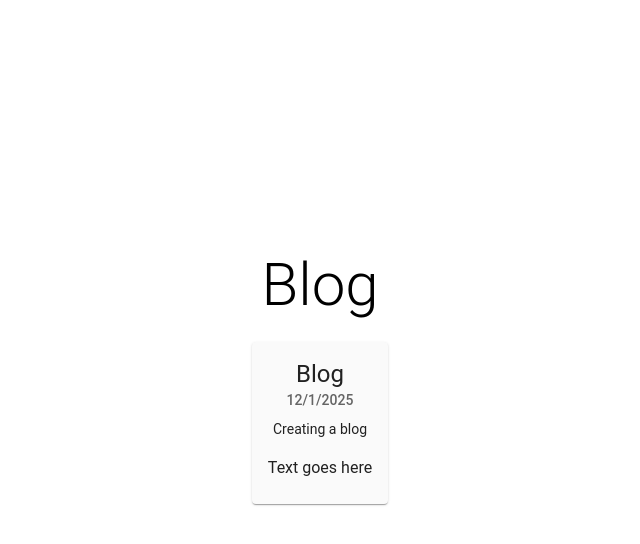
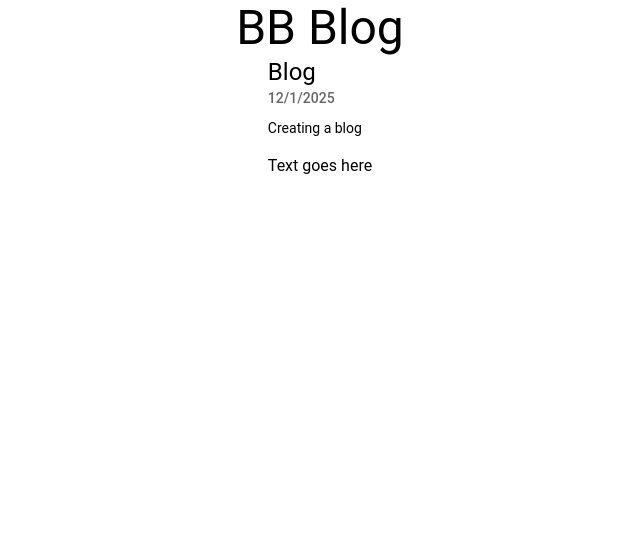
Before and after one commit to byronboskell/byronboskell.github.io, a React (Create React App) app in the folder bbportfolio/: page /blog in a window 1280 px wide. Shown: the top 544 px of the page, without its empty margins (320-960 px from the left). Built offline with nearby package versions, Linux system fonts and the light colour scheme.

Commit message:
blog-entry: adjusting styling.

```diff
--- a/bbportfolio/src/components/blog-entry.tsx
+++ b/bbportfolio/src/components/blog-entry.tsx
@@ -1,6 +1,6 @@
 import React from "react";
 import { BlogEntryData } from "../blog-content/blog-entries";
-import { Card, CardContent, Typography } from "@mui/material";
+import { Card, CardContent, Stack, Typography } from "@mui/material";
 
 interface BlogEntryProps {
     entry: BlogEntryData
@@ -11,14 +11,12 @@ const BlogEntry: React.FC<BlogEntryProps> = ({
 }) => {
 
     return (
-        <Card sx={{ mb: 2 }}>
-            <CardContent>
-                <Typography variant="h5" component="div">{entry.title}</Typography>
-                <Typography color="text.secondary" variant="subtitle2">{entry.date.toLocaleDateString()}</Typography>
-                <Typography variant="body2" sx={{ mt: 1, mb: 2 }}>{entry.summary}</Typography>
-                <Typography variant="body1">{entry.content}</Typography>
-            </CardContent>
-        </Card>
+        <Stack>
+            <Typography variant="h5" component="div">{entry.title}</Typography>
+            <Typography color="text.secondary" variant="subtitle2">{entry.date.toLocaleDateString()}</Typography>
+            <Typography variant="body2" sx={{ mt: 1, mb: 2 }}>{entry.summary}</Typography>
+            <Typography variant="body1">{entry.content}</Typography>
+        </Stack>
     )
 }
 
--- a/bbportfolio/src/pages/blog-page.tsx
+++ b/bbportfolio/src/pages/blog-page.tsx
@@ -39,18 +39,15 @@ const BlogPage: React.FC = () => {
         <Box
             className="homepage-container"
             sx={{
-                textAlign: "center",
-                py: 8,
-                px: 2,
-                minHeight: "80vh",
+                minHeight: "100vh",
                 display: "flex",
                 flexDirection: "column",
                 alignItems: "center",
-                justifyContent: "center",
+                justifyContent: "top",
             }}
         >
-            <Typography variant="h2" component="h1" gutterBottom>
-                Blog
+            <Typography variant="h3">
+                BB Blog
             </Typography>
             <BlogEntry entry={entry} />
         </Box>
```
